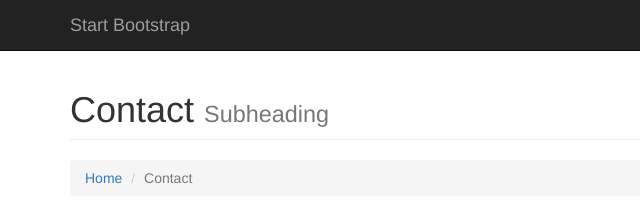
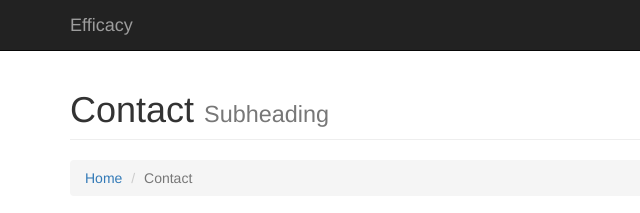
Before and after one commit to dtang-1/Mini-Project-3, a plain HTML site: page Efficax/startbootstrap-modern-business-gh-pages1/contact.html in a window 1280 px wide. Shown: the top 213 px of the page, 0-640 px from the left. Drawn offline with Linux system fonts and the light colour scheme.

Commit message:
finalized contact.html

```diff
--- a/Efficax/startbootstrap-modern-business-gh-pages1/contact.html
+++ b/Efficax/startbootstrap-modern-business-gh-pages1/contact.html
@@ -42,7 +42,7 @@
                     <span class="icon-bar"></span>
                     <span class="icon-bar"></span>
                 </button>
-                <a class="navbar-brand" href="index.html">Start Bootstrap</a>
+                <a class="navbar-brand" href="index.html">Efficacy</a>
             </div>
             <!-- Collect the nav links, forms, and other content for toggling -->
             <div class="collapse navbar-collapse" id="bs-example-navbar-collapse-1">
```
